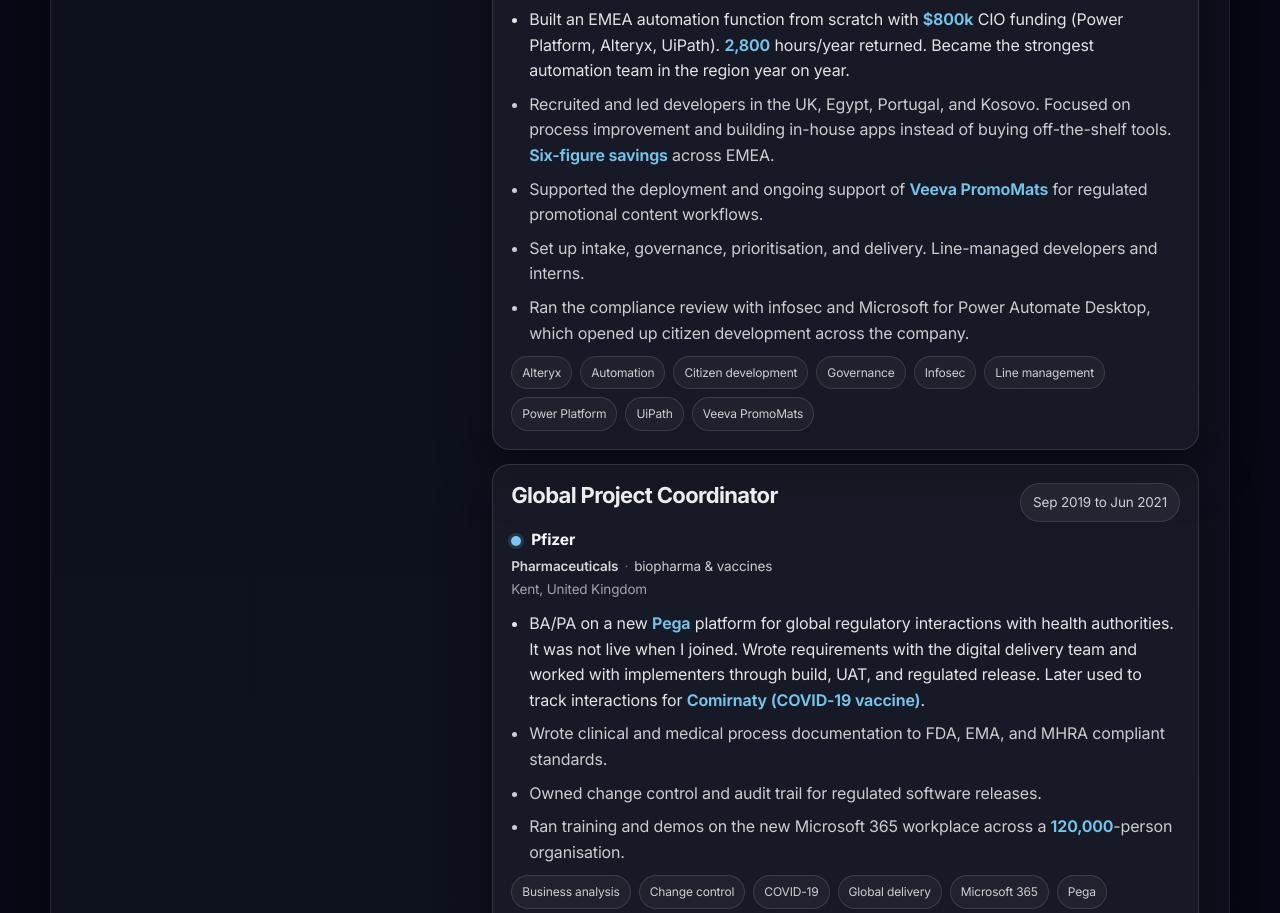
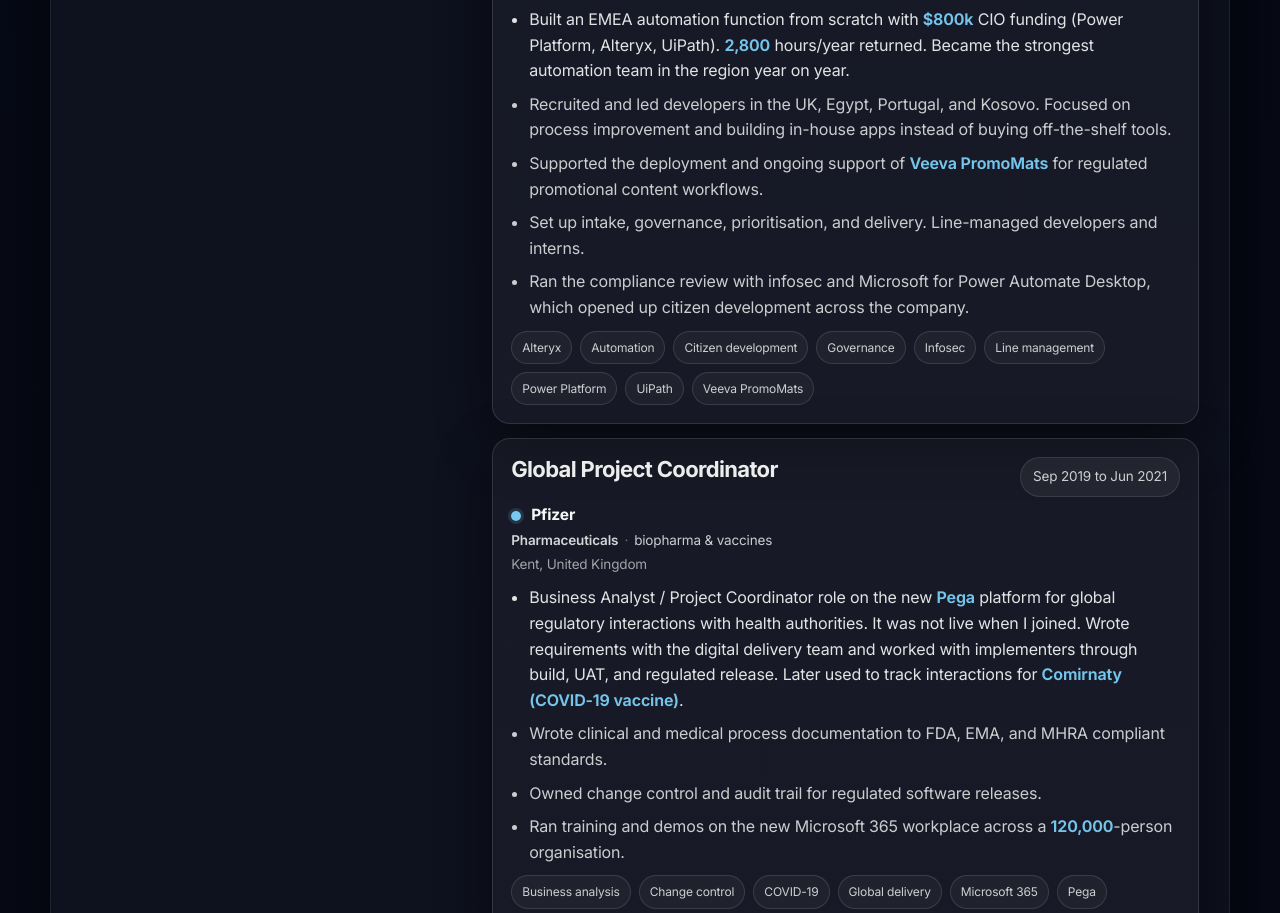
Before and after one commit to wamor19/resume-website, a website built with Vite: page index.html in a window 1280 px wide. Shown: the part 3167-4080 px from the top of the page. Built offline with nearby package versions, Linux system fonts and the light colour scheme.

Commit message:
Add files via upload

```diff
--- a/index.html
+++ b/index.html
@@ -287,7 +287,7 @@
                 </span>
                 <h3 class="h3">Pharmaceuticals</h3>
               </div>
-              <p class="industry__p">Regulated workflow and compliance across Pfizer, GSK, and Johnson &amp; Johnson: BA/PA on a new <strong>Pega</strong> platform for global regulatory tracking (built from greenfield; later used for <strong>Comirnaty (COVID-19 vaccine)</strong>), GxP manufacturing digitisation, and EMEA automation with <strong>$800k</strong> CIO funding and <strong>2,800</strong> hours/year returned.</p>
+              <p class="industry__p">Regulated workflow and compliance across Pfizer, GSK, and Johnson &amp; Johnson: Business Analyst / Project Coordinator role on the new <strong>Pega</strong> platform for global regulatory tracking (built from greenfield; later used for <strong>Comirnaty (COVID-19 vaccine)</strong>), GxP manufacturing digitisation, and EMEA automation with <strong>$800k</strong> CIO funding and <strong>2,800</strong> hours/year returned.</p>
               <div class="industry__metric"><strong>Pega</strong> (Pfizer) · GxP (GSK) · <strong>2,800</strong> hrs/year (Johnson &amp; Johnson)</div>
               <div class="industry__co">Pfizer · Johnson &amp; Johnson · GSK</div>
             </article>
@@ -377,7 +377,7 @@
                   </div>
                   <p class="industry__p">Automation product manager with <strong>$800k</strong> CIO funding: EMEA plan across Power Platform, Alteryx, and UiPath.</p>
                   <p class="industry__p">Created the automation team; became the most successful team in the region for automation initiatives.</p>
-                  <div class="industry__metric"><strong>2,800</strong> hours/year returned · <strong>six-figure savings</strong> · in-house vs vendor</div>
+                  <div class="industry__metric"><strong>2,800</strong> hours/year returned · in-house vs vendor</div>
                   <div class="industry__co">Johnson &amp; Johnson</div>
                 </article>
 
@@ -388,7 +388,7 @@
                     </span>
                     <h3 class="h3">Regulated delivery (pharma)</h3>
                   </div>
-                  <p class="industry__p">BA/PA on a greenfield <strong>Pega</strong> platform for global regulatory interactions with health authorities - joined before go-live, defined requirements with the digital delivery team, and partnered with implementation teams through build and UAT.</p>
+                  <p class="industry__p">Business Analyst / Project Coordinator role on the new <strong>Pega</strong> platform for global regulatory interactions with health authorities - joined before go-live, defined requirements with the digital delivery team, and partnered with implementation teams through build and UAT.</p>
                   <p class="industry__p">The platform was later used for <strong>Comirnaty (COVID-19 vaccine)</strong> tracking; managed change control and audit traceability for regulated releases.</p>
                   <div class="industry__metric">FDA · EMA · MHRA compliant documentation</div>
                   <div class="industry__co">Pfizer</div>
@@ -561,7 +561,7 @@
                 </header>
                 <ul class="bullets">
                   <li>Built an EMEA automation function from scratch with <strong>$800k</strong> CIO funding (Power Platform, Alteryx, UiPath). <strong>2,800</strong> hours/year returned. Became the strongest automation team in the region year on year.</li>
-                  <li>Recruited and led developers in the UK, Egypt, Portugal, and Kosovo. Focused on process improvement and building in-house apps instead of buying off-the-shelf tools. <strong>Six-figure savings</strong> across EMEA.</li>
+                  <li>Recruited and led developers in the UK, Egypt, Portugal, and Kosovo. Focused on process improvement and building in-house apps instead of buying off-the-shelf tools.</li>
                   <li>Supported the deployment and ongoing support of <strong>Veeva PromoMats</strong> for regulated promotional content workflows.</li>
                   <li>Set up intake, governance, prioritisation, and delivery. Line-managed developers and interns.</li>
                   <li>Ran the compliance review with infosec and Microsoft for Power Automate Desktop, which opened up citizen development across the company.</li>
@@ -593,7 +593,7 @@
                   <div class="xpCard__date">Sep 2019 to Jun 2021</div>
                 </header>
                 <ul class="bullets">
-                  <li>BA/PA on a new <strong>Pega</strong> platform for global regulatory interactions with health authorities. It was not live when I joined. Wrote requirements with the digital delivery team and worked with implementers through build, UAT, and regulated release. Later used to track interactions for <strong>Comirnaty (COVID-19 vaccine)</strong>.</li>
+                  <li>Business Analyst / Project Coordinator role on the new <strong>Pega</strong> platform for global regulatory interactions with health authorities. It was not live when I joined. Wrote requirements with the digital delivery team and worked with implementers through build, UAT, and regulated release. Later used to track interactions for <strong>Comirnaty (COVID-19 vaccine)</strong>.</li>
                   <li>Wrote clinical and medical process documentation to FDA, EMA, and MHRA compliant standards.</li>
                   <li>Owned change control and audit trail for regulated software releases.</li>
                   <li>Ran training and demos on the new Microsoft 365 workplace across a <strong>120,000</strong>-person organisation.</li>
```
Also changed, not shown: 2 other files.
